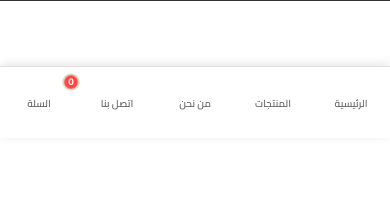
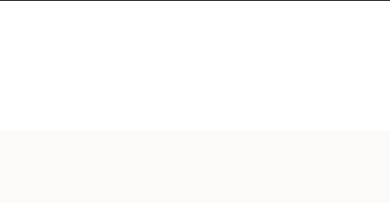
Before and after one commit to maia77/velio, a Flask app: page / in a window 390 px wide. Shown: the part 3693-3896 px from the top of the page. After the commit the page ends 3694 px from the top, so only its background shows below. Run offline with Flask 3, Linux system fonts and the light colour scheme; data that the repository does not hold is empty.

```diff
--- a/web/templates/index.html
+++ b/web/templates/index.html
@@ -1333,114 +1333,93 @@
       justify-content: center;
     }
 
-    /* شريط التنقل السفلي - مخفي في الشاشات الكبيرة */
-    .mobile-bottom-nav {
-      display: none;
-    }
-
-     /* شريط التنقل السفلي المتنقل في الهواتف فقط */
+
+      /* تخطيط أفقي للصور في الهواتف */
       @media (max-width: 768px) {
-       .mobile-bottom-nav {
-         position: sticky !important;
-         bottom: 0 !important;
-         left: 0 !important;
-         right: 0 !important;
-         width: 100% !important;
-         background: #fff;
-         border-top: 1px solid #e0e0e0;
-         display: flex !important;
-         justify-content: space-around;
-         align-items: center;
-         padding: 8px 0;
-         z-index: 9999 !important;
-         box-shadow: 0 -2px 10px rgba(0, 0, 0, 0.1);
-         transform: translateZ(0);
-         -webkit-transform: translateZ(0);
-         will-change: transform;
-       }
-     }
-
-    .mobile-bottom-nav .nav-item {
+        .products-grid {
           display: flex;
-      flex-direction: column;
-      align-items: center;
-      text-decoration: none;
+          flex-direction: row;
+          flex-wrap: wrap;
+          gap: 15px;
+          justify-content: center;
+          align-items: flex-start;
+        }
+
+        .product-card {
+          flex: 0 0 calc(50% - 7.5px);
+          max-width: calc(50% - 7.5px);
+          margin-bottom: 15px;
+        }
+
+        .product-image {
+          width: 100%;
+          height: 150px;
+          object-fit: cover;
+          border-radius: 8px;
+        }
+
+        .product-title {
+          font-size: 16px;
+          margin: 10px 0 5px 0;
+          font-weight: 600;
+        }
+
+        .product-price {
+          font-size: 18px;
+          font-weight: bold;
+          color: #007bff;
+        }
+
+        .product-description {
+          font-size: 14px;
+          line-height: 1.5;
+          margin: 5px 0;
           color: #666;
+        }
+
+        .add-to-cart-btn {
+          font-size: 14px;
+          padding: 8px 16px;
+          margin-top: 10px;
+          width: 100%;
+        }
+      }
+
+      /* تحسينات إضافية للصور في الهواتف الصغيرة */
+      @media (max-width: 480px) {
+        .products-grid {
+          gap: 10px;
+        }
+
+        .product-card {
+          flex: 0 0 calc(50% - 5px);
+          max-width: calc(50% - 5px);
+          margin-bottom: 10px;
+        }
+
+        .product-image {
+          height: 120px;
+        }
+
+        .product-title {
+          font-size: 14px;
+          margin: 8px 0 4px 0;
+        }
+
+        .product-price {
+          font-size: 16px;
+        }
+
+        .product-description {
           font-size: 12px;
-      padding: 5px;
-      transition: color 0.3s ease;
-      position: relative;
-    }
-
-    .mobile-bottom-nav .nav-item:hover,
-    .mobile-bottom-nav .nav-item.active {
-      color: #007bff;
-    }
-
-    .mobile-bottom-nav .nav-item i {
-      font-size: 18px;
-      margin-bottom: 2px;
-    }
-
-    .mobile-bottom-nav .nav-item span {
-      font-size: 10px;
-      white-space: nowrap;
-    }
-
-    .mobile-bottom-nav .cart-count {
-      position: absolute;
-      top: -2px;
-      right: -2px;
-      background: #ff4444;
-      color: white;
-      border-radius: 50%;
-      width: 18px;
-      height: 18px;
-      font-size: 10px;
-      display: flex;
-      align-items: center;
-      justify-content: center;
-      font-weight: bold;
-    }
-
-     /* إضافة مساحة في أسفل الصفحة لتجنب تداخل المحتوى مع الشريط السفلي */
-     body {
-       margin: 0 !important;
-     }
-
-    /* ضمان ثبات الشريط السفلي */
-    html, body {
-      overflow-x: hidden;
-    }
-
-    .mobile-bottom-nav {
-      -webkit-backface-visibility: hidden;
-      backface-visibility: hidden;
-      -webkit-perspective: 1000;
-      perspective: 1000;
-    }
-
-    /* إخفاء الشريط السفلي في الشاشات الكبيرة */
-    @media (min-width: 769px) {
-      .mobile-bottom-nav {
-        display: none !important;
-      }
-
-      body {
-        padding-bottom: 0 !important;
-      }
-    }
-
-     /* تحسينات إضافية للهواتف الصغيرة */
-     @media (max-width: 480px) {
-       .mobile-bottom-nav {
-         position: sticky !important;
-         bottom: 0 !important;
-         left: 0 !important;
-         right: 0 !important;
-         width: 100vw !important;
-         max-width: 100vw !important;
-         z-index: 9999 !important;
+          line-height: 1.4;
+          margin: 4px 0;
+        }
+
+        .add-to-cart-btn {
+          font-size: 12px;
+          padding: 6px 12px;
+          margin-top: 8px;
         }
       }
 
@@ -4024,7 +4003,6 @@
 
     async function updateCartCount(optionalCount) {
       const el = document.getElementById('cart-count');
-      const mobileEl = document.getElementById('mobile-cart-count');
 
       try {
         let count = optionalCount;
@@ -4034,18 +4012,11 @@
           count = data && data.success ? data.count : 0;
         }
 
-        // تحديث عداد السلة في الهيدر
         if (el) {
           el.textContent = count;
         }
-
-        // تحديث عداد السلة في شريط التنقل السفلي
-        if (mobileEl) {
-          mobileEl.textContent = count;
-        }
       } catch (e) {
         if (el) el.textContent = '0';
-        if (mobileEl) mobileEl.textContent = '0';
       }
     }
     // وظيفة إضافة منتج للسلة (محدثة)
@@ -4210,30 +4181,7 @@
     </div>
   </div>
 
-  <!-- شريط التنقل السفلي للهواتف المحمولة -->
-  <nav class="mobile-bottom-nav">
-    <a href="#" onclick="showSection('home')" class="nav-item">
-      <i class="fas fa-home"></i>
-      <span>الرئيسية</span>
-    </a>
-    <a href="#" onclick="showSection('products')" class="nav-item">
-      <i class="fas fa-shopping-bag"></i>
-      <span>المنتجات</span>
-    </a>
-    <a href="#" onclick="showSection('about-page')" class="nav-item">
-      <i class="fas fa-info-circle"></i>
-      <span>من نحن</span>
-    </a>
-    <a href="#" onclick="showSection('contact')" class="nav-item">
-      <i class="fas fa-envelope"></i>
-      <span>اتصل بنا</span>
-    </a>
-    <a href="#" onclick="openCart()" class="nav-item">
-      <i class="fas fa-shopping-cart"></i>
-      <span>السلة</span>
-      <span class="cart-count" id="mobile-cart-count">0</span>
-    </a>
-  </nav>
+
 
   </body>
 </html>
```
Also changed, not shown: 3 other files. Lines whose indentation alone changed are shown as unchanged.
